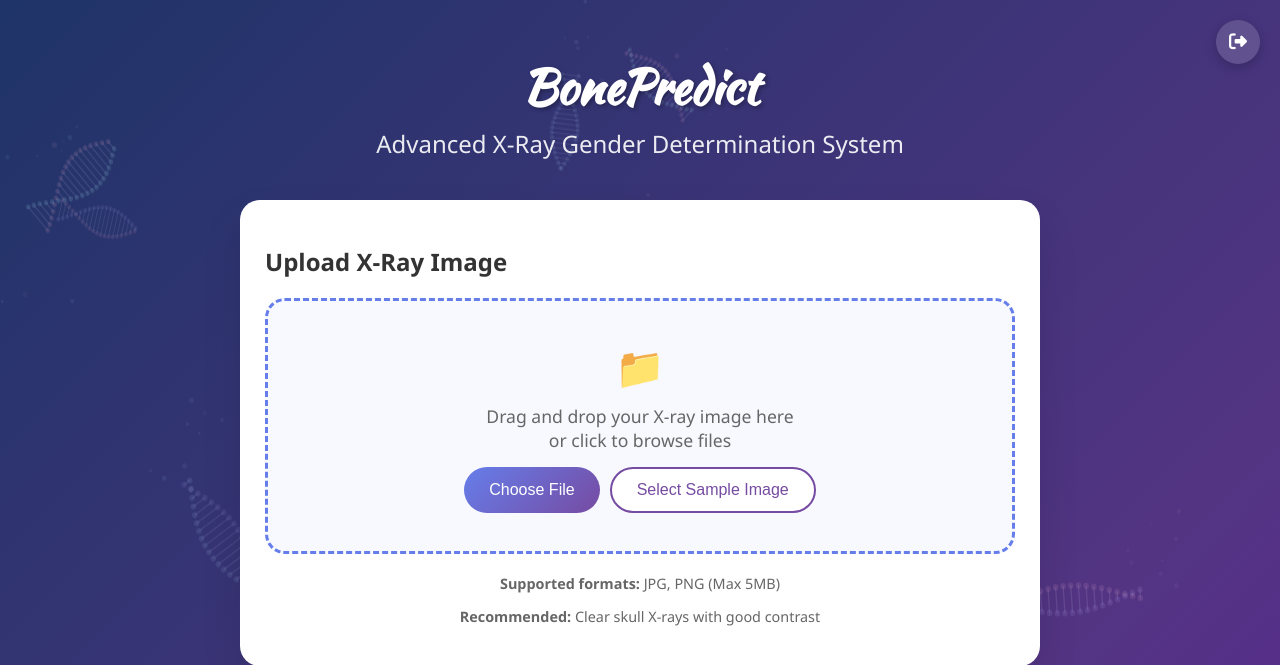
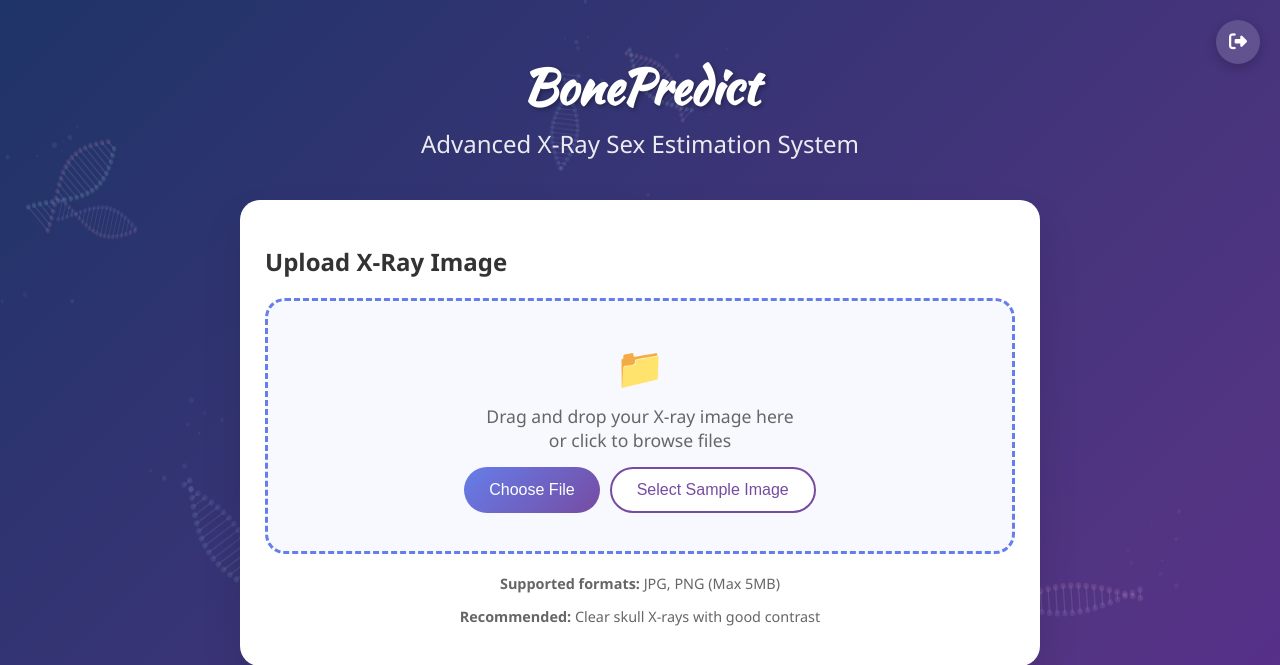
Before and after one commit to Helena1743/Skull-X-Ray-Gender-Classifier, a Flask app: page / in a window 1280 px wide. Shown: the top 665 px of the page. Run offline with Flask 3, Linux system fonts and the light colour scheme; the visitor is signed in with stand-in values (Sample User, id 1).

Commit message:
Update index.html

```diff
--- a/templates/index.html
+++ b/templates/index.html
@@ -2,7 +2,7 @@
 <html lang="en">
 <head>
     <meta charset="UTF-8">
-    <title>BonePredict - X-Ray Gender Determination</title>
+    <title>BonePredict - X-Ray Sex Estimation</title>
     <meta name="viewport" content="width=device-width, initial-scale=1.0">
     <link rel="stylesheet" href="{{ url_for('static', filename='style.css') }}">
     <link href="https://fonts.googleapis.com/css2?family=Kaushan+Script&display=swap" rel="stylesheet">
@@ -34,7 +34,7 @@
 </div>
         <div class="header">
             <h1 id="logo">BonePredict</h1>
-            <p>Advanced X-Ray Gender Determination System</p>
+            <p>Advanced X-Ray Sex Estimation System</p>
         </div>
 
         <div class="error-message" id="errorDisplay">
```
